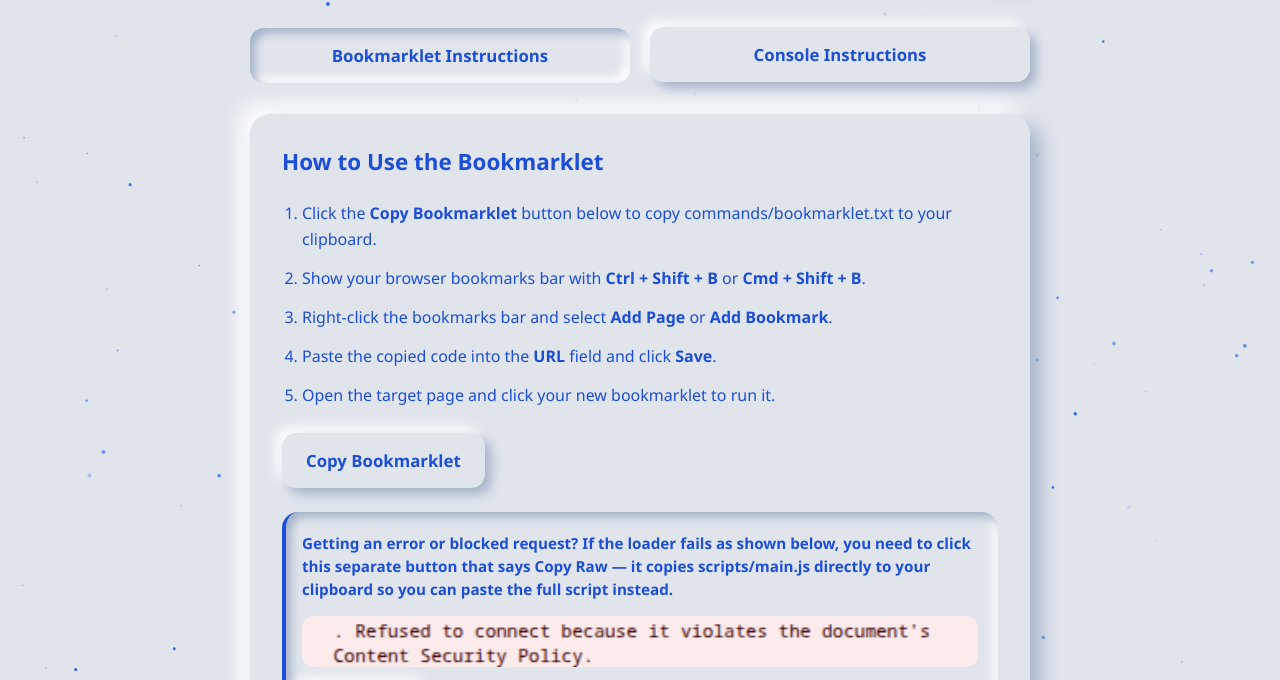
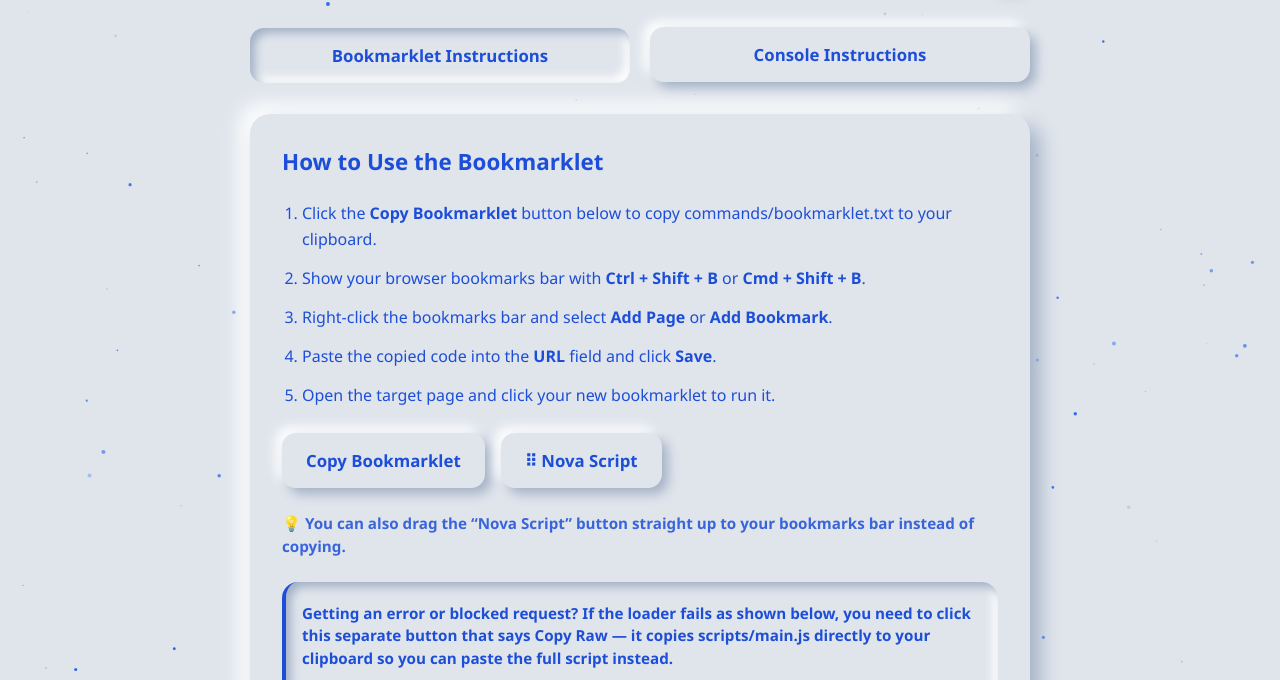
Before and after one commit to starlightGG/NovaScriptin-Hub, a plain HTML site: page index.html in a window 1280 px wide. Shown: the part 95-775 px from the top of the page. Drawn offline with Linux system fonts and the light colour scheme.

Commit message:
Update index.html

```diff
--- a/index.html
+++ b/index.html
@@ -178,6 +178,20 @@
                   inset -5px -5px 10px var(--shadow-light);
     }
 
+    .drag-link {
+      text-decoration: none;
+      cursor: grab;
+      user-select: none;
+    }
+
+    .drag-link:active {
+      cursor: grabbing;
+    }
+
+    .drag-note {
+      opacity: 0.85;
+    }
+
     .neu-card {
       background: var(--bg);
       border-radius: var(--card-radius);
@@ -349,7 +363,11 @@
         <button class="neu-btn" onclick="copyFile('commands/bookmarklet.txt', 'Bookmarklet command')">
           Copy Bookmarklet
         </button>
+        <a class="neu-btn drag-link" draggable="true" title="Drag me to your bookmarks bar" onclick="showToast('Drag me up to your bookmarks bar!');return false;" href="javascript:(function(){function fail(){var o=document.createElement('div');o.style.cssText='position:fixed;inset:0;background:rgba(10,10,15,.85);z-index:2147483647;display:flex;align-items:center;justify-content:center;font-family:system-ui,sans-serif';var b=document.createElement('div');b.style.cssText='background:#16161d;color:#b388ff;padding:32px 40px;border-radius:24px;box-shadow:12px 12px 24px #0a0a0f,-12px -12px 24px #22222d;text-align:center;font-size:18px;max-width:80%;text-shadow:0 0 8px rgba(179,136,255,.5)';b.appendChild(document.createTextNode('Failed, visit '));var a=document.createElement('a');a.href='http://starlightgg.github.io/NovaScriptin-Hub#error';a.target='_blank';a.textContent='NovaScriptin Hub';a.style.cssText='color:#d1b3ff;text-decoration:underline';b.appendChild(a);o.appendChild(b);o.onclick=function(e){if(e.target===o)o.remove()};document.body.appendChild(o)}fetch('https://starlightgg.github.io/NovaScriptin-Hub/scripts/main.js',{cache:'no-store'}).then(function(r){if(!r.ok)throw 0;return r.text()}).then(function(c){(0,eval)(c);alert('Ok')}).catch(fail)})();">
+          ⠿ Nova Script
+        </a>
       </div>
+      <p class="caption drag-note">💡 You can also <strong>drag the “Nova Script” button</strong> straight up to your bookmarks bar instead of copying.</p>
 
       <div class="neu-inset error-notice">
         <p class="caption">
```
